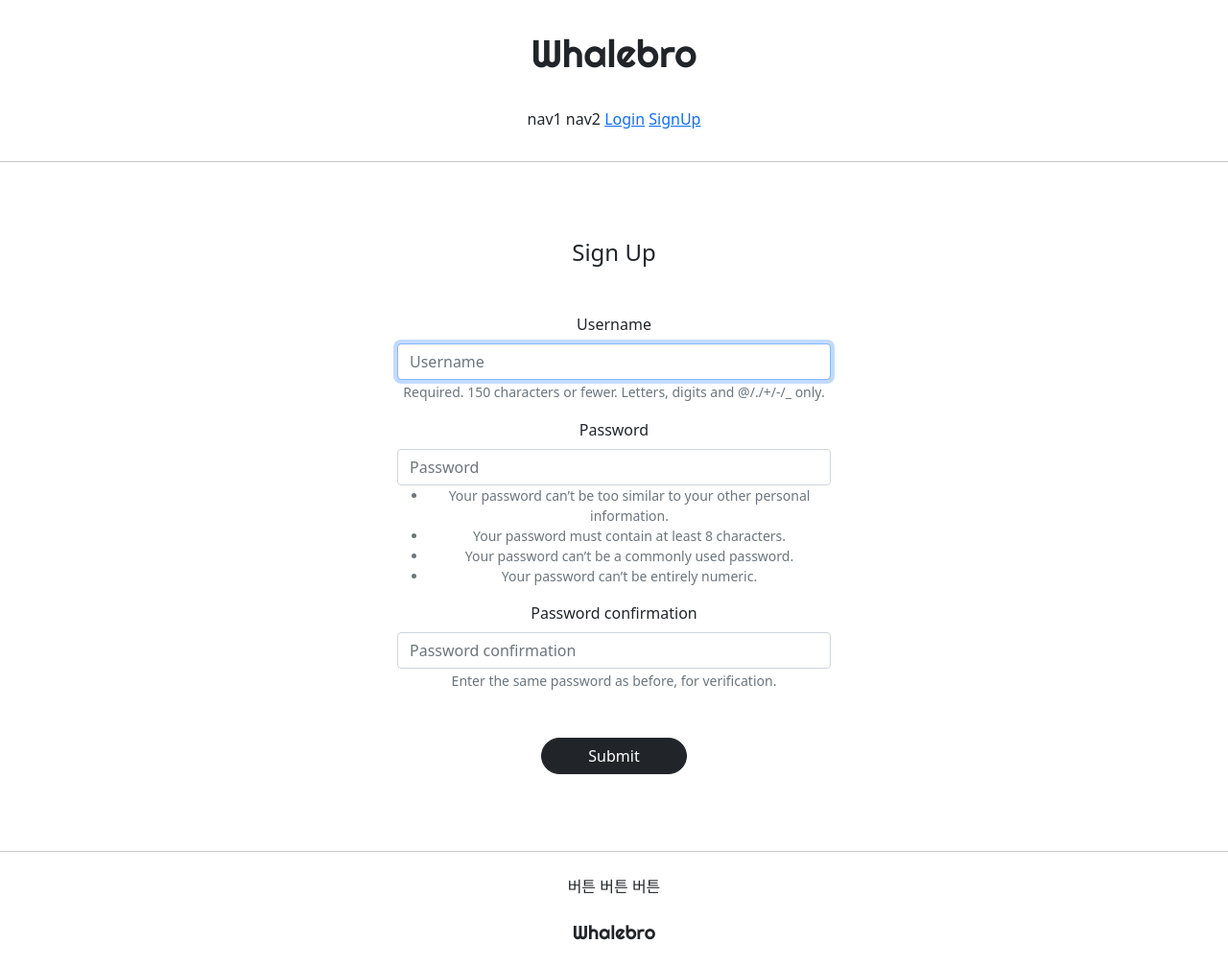
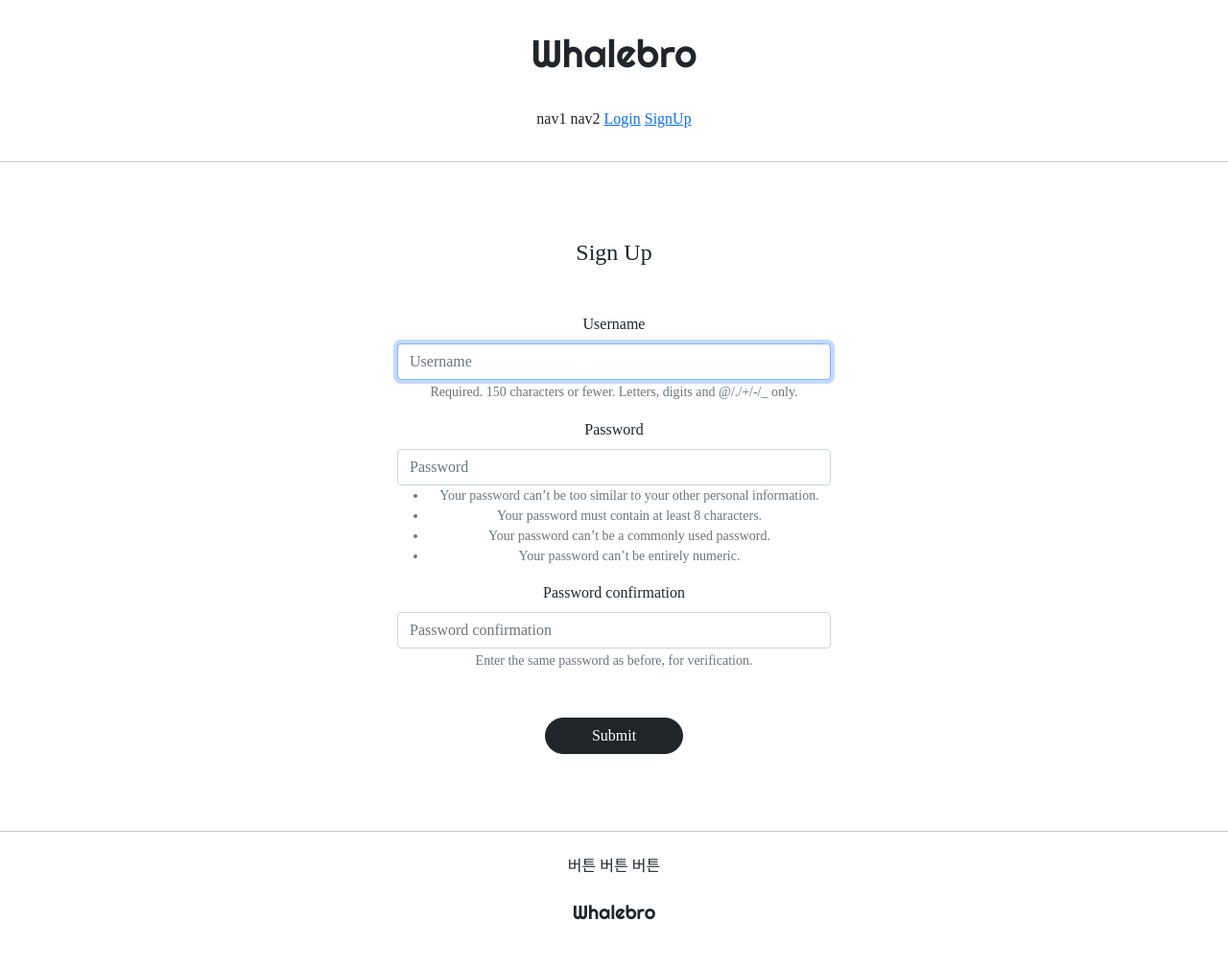
Before and after one commit to tkxksdl2/gis_copy, a Django app: page /accounts/create/ in a window 1280 px wide. Shown: the whole page at 96% size. After the commit the page ends 959 px from the top, so only its background shows below. Run offline with Django 3.2, Linux system fonts and the light colour scheme; parts of the project's set-up code (start-up, migrations or seed data) failed here and were passed over; some libraries are stand-ins or nearby versions; some web fonts are replaced.

Commit message:
gis 07/15 6ban reupload practice 1.

```diff
--- a/templates/base.html
+++ b/templates/base.html
@@ -2,7 +2,7 @@
 <html lang="en">
 {% include 'head.html' %}
 
-<body>
+<body style="font-family: 'NanumSquareR'">
 {% include 'header.html' %}
 
 <hr>
--- a/templates/head.html
+++ b/templates/head.html
@@ -16,4 +16,26 @@
     {# static files link    #}
     <link rel="stylesheet" type="text/css" href="{% static 'base.css' %}">
 
+    <style>
+        @font-face {
+            font-family: 'NanumSquareR';
+            src: local('NanumSquareR'),
+            url("{% static 'fonts/NanumSquareR.ttf' %}") format("opentype");
+        }
+        @font-face {
+            font-family: 'NanumSquareEB';
+            src: local('NanumSquareEB'),
+            url("{% static 'fonts/NanumSquareEB.otf' %}") format("opentype");
+        }
+        @font-face {
+            font-family: 'NanumSquareB';
+            src: local('NanumSquareB'),
+            url("{% static 'fonts/NanumSquareB.otf' %}") format("opentype");
+        }
+        @font-face {
+            font-family: 'NanumSquareR';
+            src: local('NanumSquareR'),
+            url("{% static 'fonts/NanumSquareR.otf' %}") format("opentype");
+        }
+    </style>
 </head>
--- a/templates/header.html
+++ b/templates/header.html
@@ -21,4 +21,6 @@
         </span>
         {% endif %}
     </div>
+
+
 </div>
```
